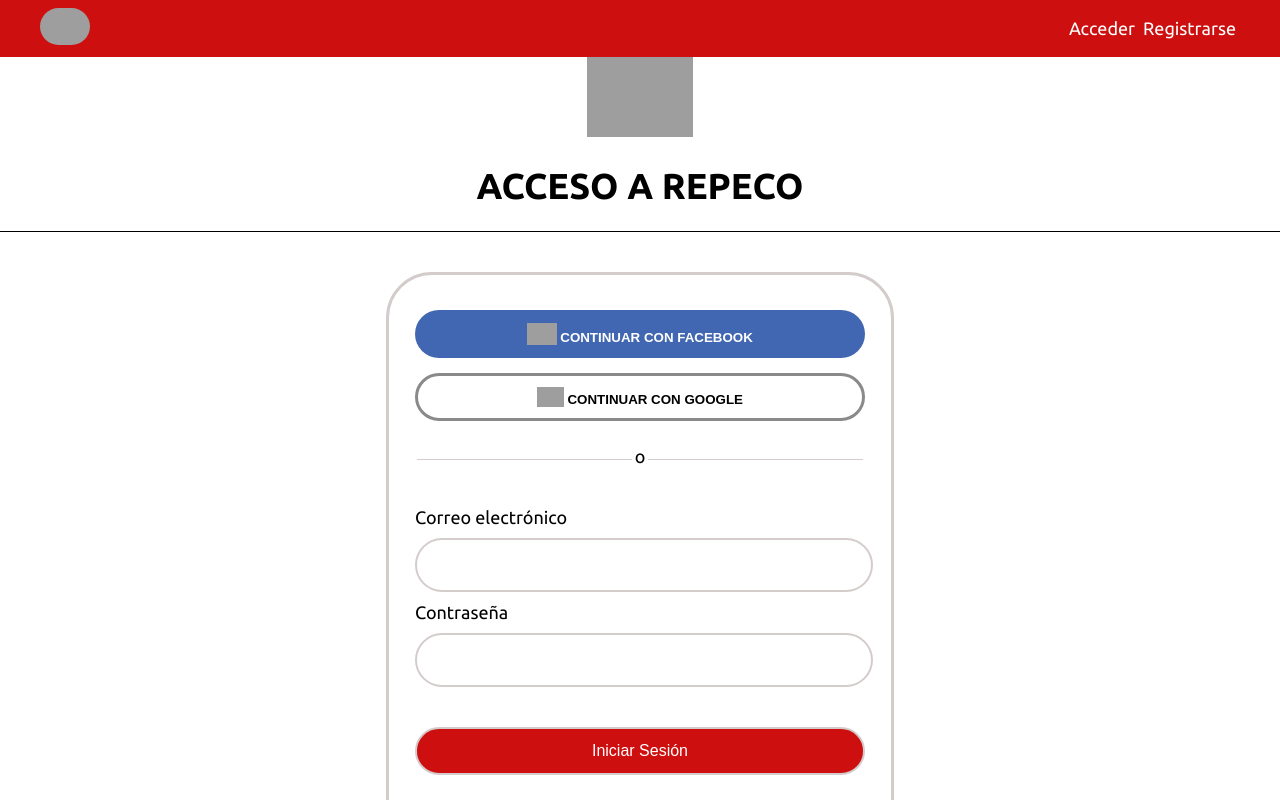
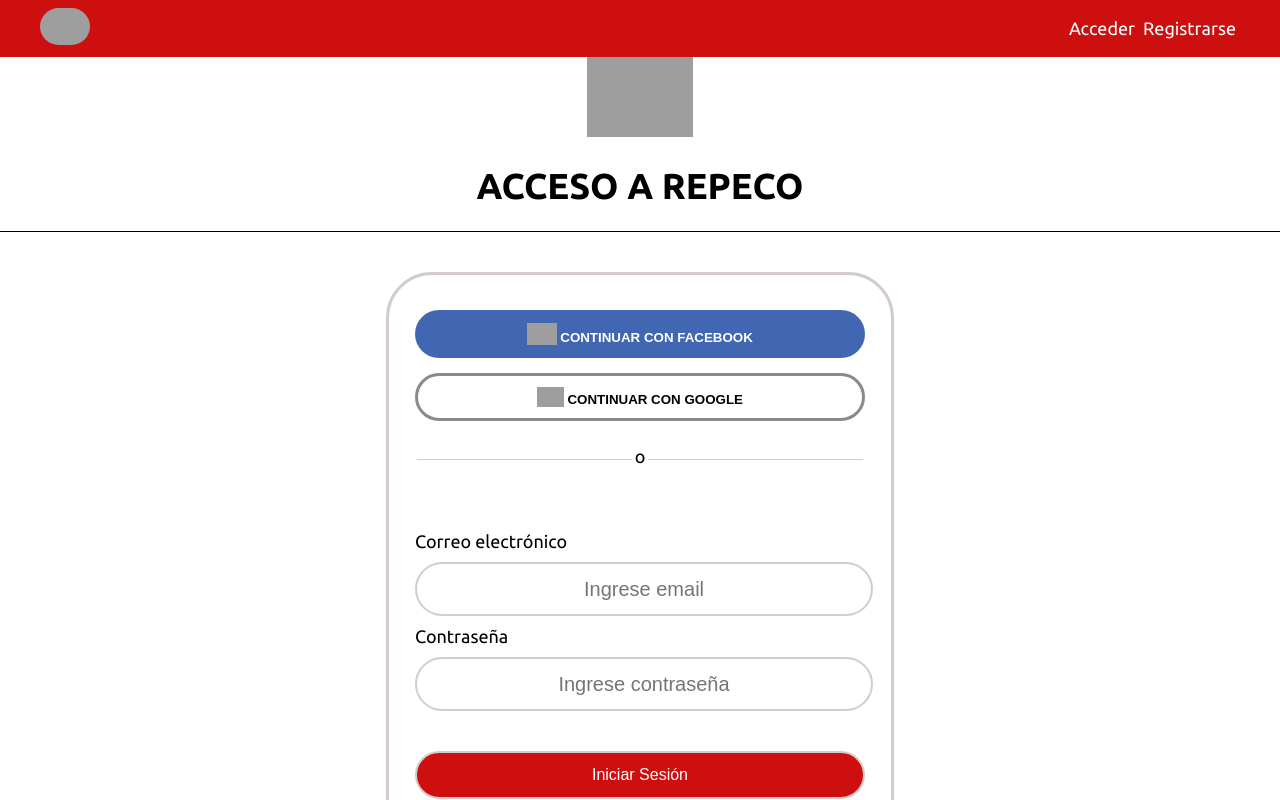
Before and after one commit to rodrigo-calle/repeco-frontend, a React (Create React App) app: page /login in a window 1280 px wide. Shown: the top 800 px of the page. Built offline with nearby package versions, Linux system fonts and the light colour scheme; grey boxes are pictures that could not be loaded.

Commit message:
Validatión of users data in login form

```diff
--- a/src/components/login/Login.css
+++ b/src/components/login/Login.css
@@ -114,7 +114,15 @@
     text-decoration: none;
     color: #CE0F0F;
 }
+.login-container__flash-message{
+    background-color: #ce4d4d;
+    color: #fff;
+    font-weight: 600;
+    width: calc(fit-content+20px);
+    text-align: center;
+    font-size: 20px;
 
+}
 
 
 @media screen and (max-width: 580px) {
--- a/src/components/login/Login.jsx
+++ b/src/components/login/Login.jsx
@@ -1,8 +1,40 @@
-import React from "react";
+import React, {useState } from "react";
+import { useNavigate  } from 'react-router-dom'
+import { getAllUsers } from "./dataUsers";
 import "./Login.css";
 
 const Login = () => {
+  const users = getAllUsers()
+  const [ email, setEmail] = useState("")
+  const [ password, setPassword] = useState("")
+  const [ values, setValues] = useState("")
+  const navigate = useNavigate()
+
+  const failInputMessage = () => {
+    setValues("Correo y/o contraseña incorrecta")
+  }
+
+  const validateLogin = (em, pass) => {
+    return users.find(user => user.email === em  && user.password === pass)? true : failInputMessage();
+  }
+
+  const handleLoginSubmit = (e) =>{
+    e.preventDefault();
+
+    if(validateLogin(email, password)){
+      setTimeout(() => {
+        navigate("/")
+      }, 2000)
+    }
+    // eslint-disable-next-line array-callback-return
+    setEmail("")
+    setPassword("")
+  }
+
+
+
   return (
+
     <body>
       <header>
         <img
@@ -41,14 +73,31 @@
           <p className="login-container__line-letter">o</p>
           <p className="login-container__line-second"></p>
         </div>
-        <form action="" className="form-container">
+        <form action="" onSubmit={handleLoginSubmit} className="form-container">
+        <span className="login-container__flash-message" >{ values }</span> <br />
           <label htmlFor="email">Correo electrónico</label>
           <br />
-          <input className="input" type="email" />
+          <input
+          className="input"
+          onChange={
+            (event)=> setEmail(event.target.value)
+          }
+          type="email"
+          placeholder="Ingrese email"
+          value={email}
+          />
+
           <br />
           <label htmlFor="password">Contraseña</label>
           <br />
-          <input className="input" type="password" />
+          <input className="input"
+            type="password"
+            onChange={
+              (event)=> setPassword(event.target.value)
+            }
+            value={password}
+            placeholder="Ingrese contraseña"
+            />
           <br />
           <input
             className="form-container__submit"
--- /dev/null
+++ b/src/components/login/dataUsers.js
@@ -0,0 +1,16 @@
+const users = [
+    {
+        id: Math.random,
+        email: "user1@gmail.com",
+        password: "123456!"
+    },
+    {
+        id: Math.random,
+        email: "user2@gmail.com",
+        password: "1234567!"
+    }
+  ]
+
+  export function getAllUsers(){
+    return users;
+  }
```
